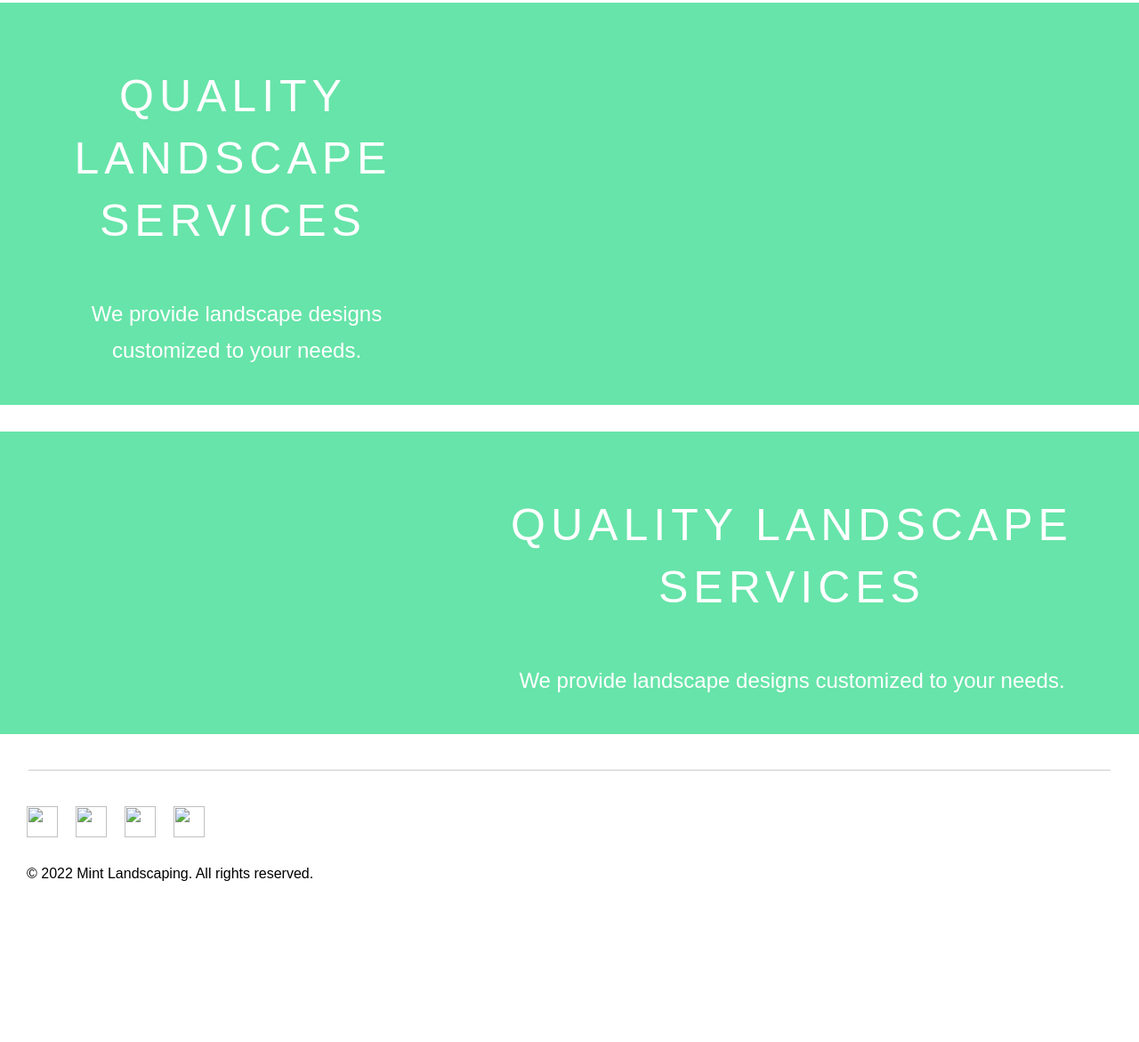
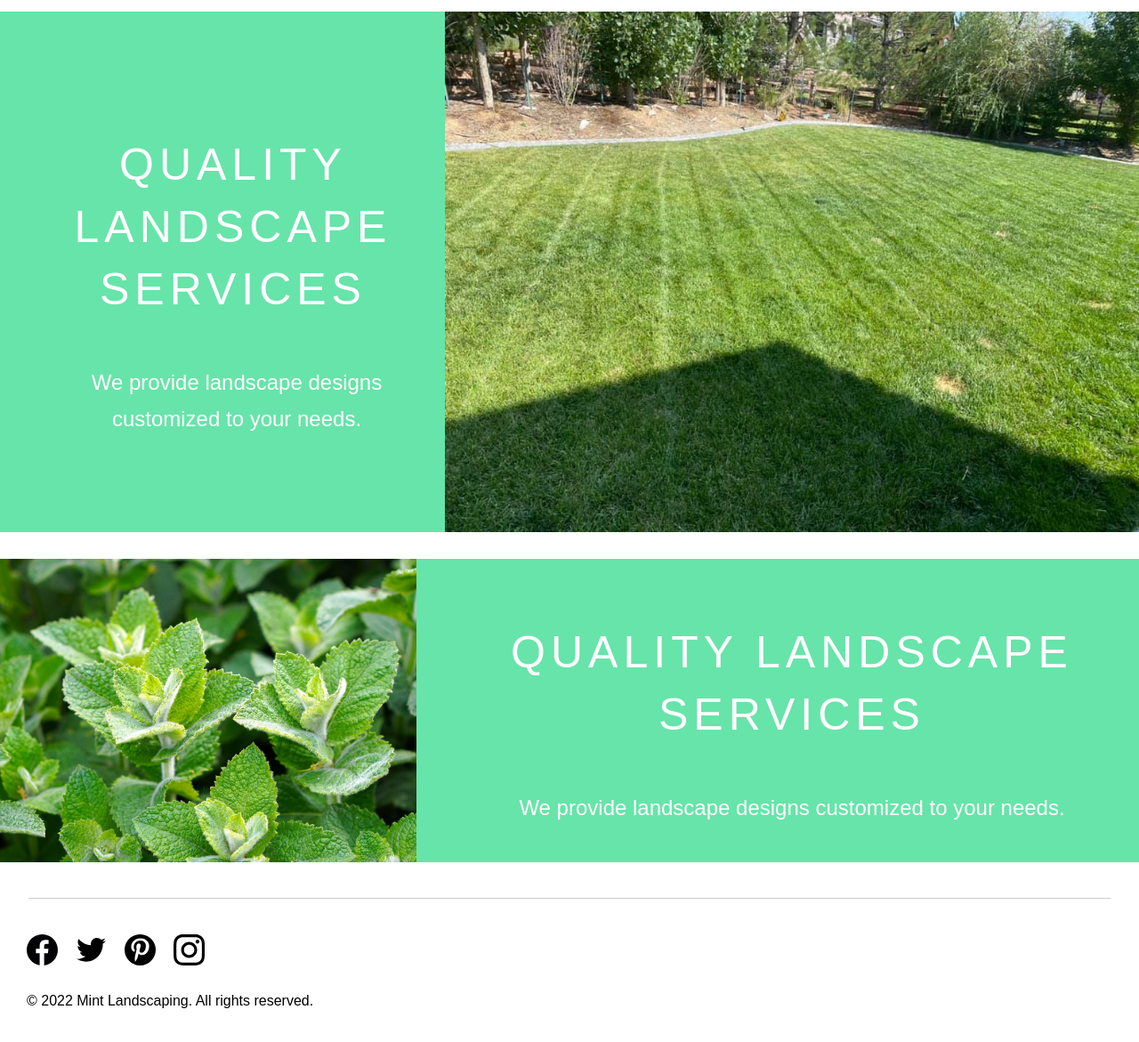
Before and after one commit to JDemlow/mint_landscaping_site, a plain HTML site: page index.html in a window 1280 px wide. Shown: the part 975-2146 px from the top of the page at 89% size. Before the commit the page ends 2005 px from the top, so only its background shows below. Drawn offline with Linux system fonts and the light colour scheme; the site is published under a folder, as on GitHub Pages, so addresses that start at the root find nothing.

Commit message:
Update index.html

```diff
--- a/index.html
+++ b/index.html
@@ -90,7 +90,7 @@
     <!-- Box B -->
 
     <section class="box box-b bg-primary grid-col-2">
-      <img src="/images/landscape_01.jpg" alt="" />
+      <img src="images/landscape_01.jpg" alt="" />
       <div class="box-text">
         <h2 class="text-xl">Quality Landscape Services</h2>
         <p class="text-md">
@@ -102,7 +102,7 @@
     <!-- Box C -->
 
     <section class="box box-c bg-primary grid-col-2 grid-reversed">
-      <img src="/images/landscape_02.jpg" alt="" />
+      <img src="images/landscape_02.jpg" alt="" />
       <div class="box-text">
         <h2 class="text-xl">Quality Landscape Services</h2>
         <p class="text-md">
@@ -114,7 +114,7 @@
     <!-- Box D -->
 
     <section class="box box-d bg-primary grid-col-2">
-      <img src="/images/plants_01.jpg" alt="" />
+      <img src="images/plants_01.jpg" alt="" />
       <div class="box-text">
         <h2 class="text-xl">Quality Landscape Services</h2>
         <p class="text-md">
@@ -128,16 +128,16 @@
     <footer class="footer footer-container">
       <div class="social">
         <a href="https://www.facebook.com/mintyscapes">
-          <img src="/images/social-facebook.svg" alt="" />
+          <img src="images/social-facebook.svg" alt="" />
         </a>
         <a href="https://twitter.com">
-          <img src="/images/social-twitter.svg" alt="" />
+          <img src="images/social-twitter.svg" alt="" />
         </a>
         <a href="https://pinterest.com">
-          <img src="/images/social-pinterest.svg" alt="" />
+          <img src="images/social-pinterest.svg" alt="" />
         </a>
         <a href="https://instagram.com">
-          <img src="/images/social-instagram.svg" alt="" />
+          <img src="images/social-instagram.svg" alt="" />
         </a>
       </div>
       <p>&copy; 2022 Mint Landscaping. All rights reserved.</p>
```
